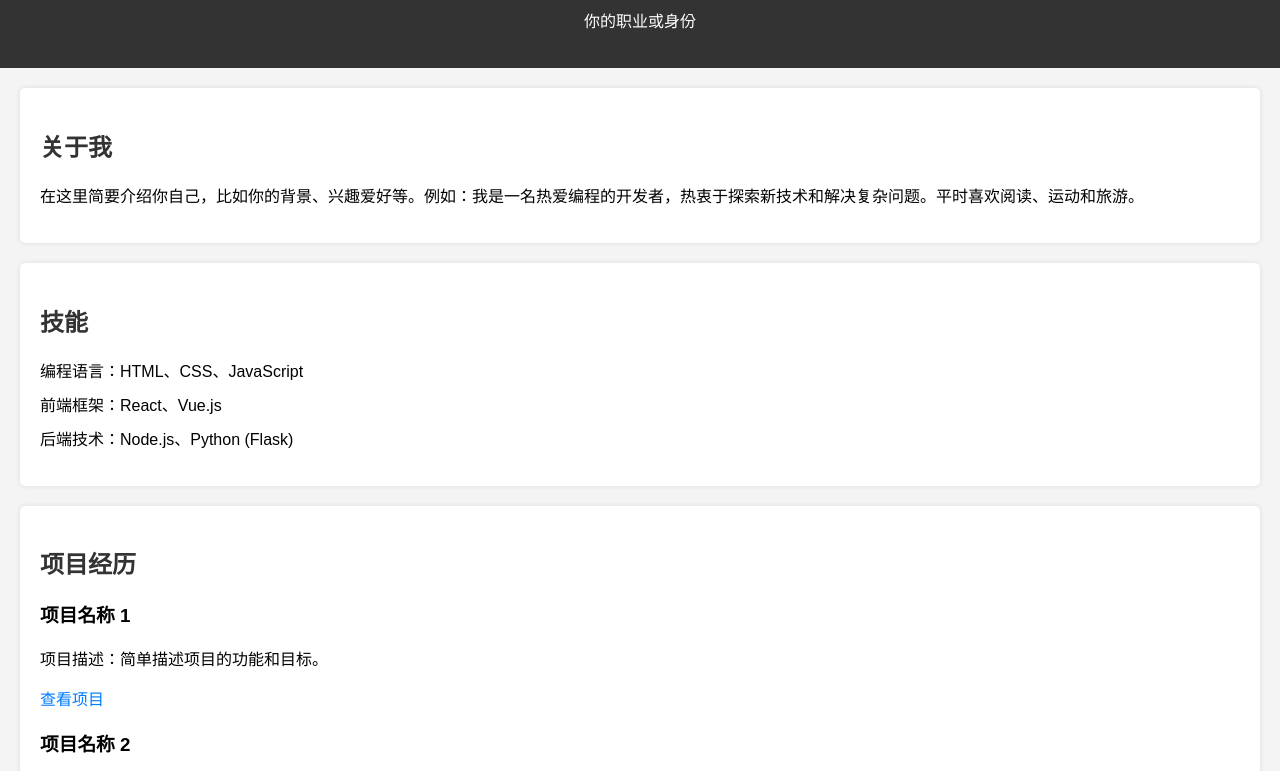
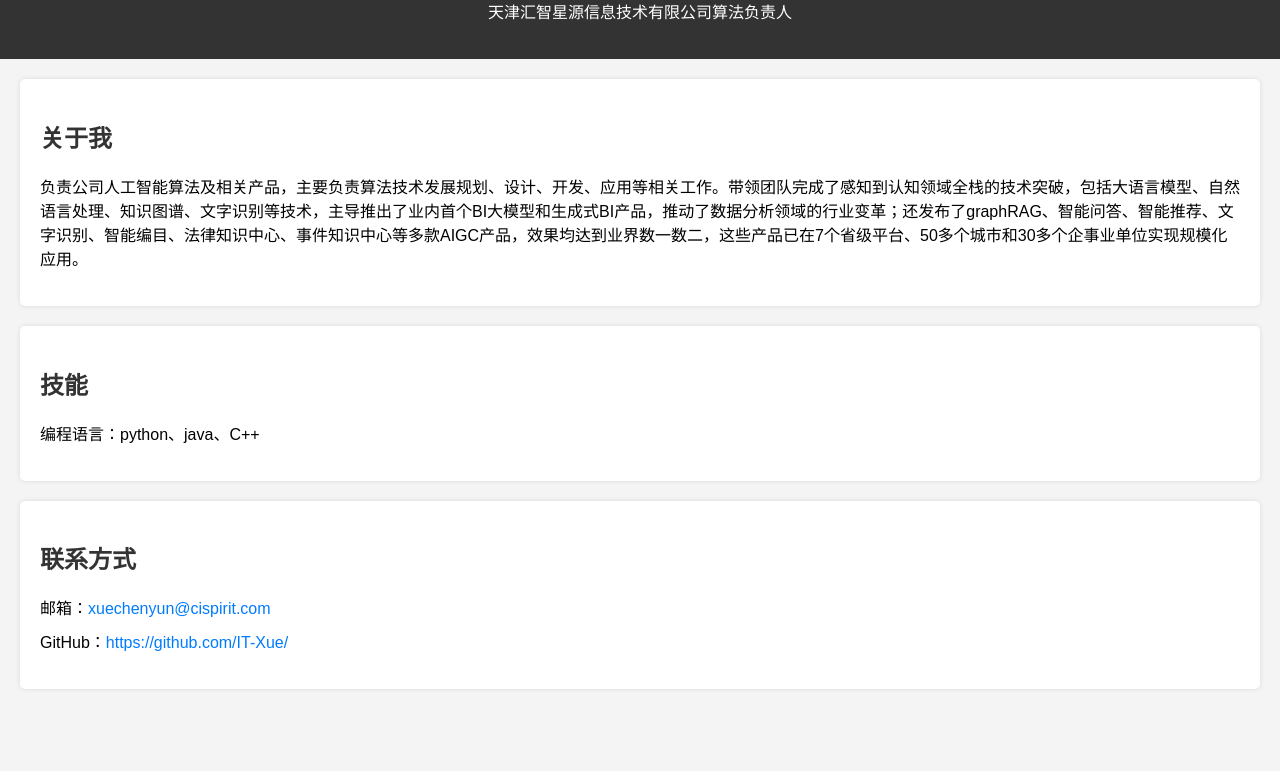
Before and after one commit to IT-Xue/IT-Xue.github.io, a plain HTML site: page index.html in a window 1280 px wide. Shown: the part 101-872 px from the top of the page. After the commit the page ends 810 px from the top, so only its background shows below. Drawn offline with Linux system fonts and the light colour scheme.

Commit message:
Update index.html

```diff
--- a/index.html
+++ b/index.html
@@ -54,26 +54,24 @@
 
 <body>
     <header>
-        <h1>你的名字</h1>
-        <p>你的职业或身份</p>
+        <h1>Chenyun Xue</h1>
+        <p>天津汇智星源信息技术有限公司算法负责人</p>
     </header>
 
     <section id="about">
         <h2>关于我</h2>
-        <p>在这里简要介绍你自己，比如你的背景、兴趣爱好等。例如：我是一名热爱编程的开发者，热衷于探索新技术和解决复杂问题。平时喜欢阅读、运动和旅游。</p>
+        <p>负责公司人工智能算法及相关产品，主要负责算法技术发展规划、设计、开发、应用等相关工作。带领团队完成了感知到认知领域全栈的技术突破，包括大语言模型、自然语言处理、知识图谱、文字识别等技术，主导推出了业内首个BI大模型和生成式BI产品，推动了数据分析领域的行业变革；还发布了graphRAG、智能问答、智能推荐、文字识别、智能编目、法律知识中心、事件知识中心等多款AIGC产品，效果均达到业界数一数二，这些产品已在7个省级平台、50多个城市和30多个企事业单位实现规模化应用。</p>
     </section>
 
     <section id="skills">
         <h2>技能</h2>
         <ul>
-            <li>编程语言：HTML、CSS、JavaScript</li>
-            <li>前端框架：React、Vue.js</li>
-            <li>后端技术：Node.js、Python (Flask)</li>
+            <li>编程语言：python、java、C++</li>
             <!-- 根据实际情况修改或添加技能 -->
         </ul>
     </section>
 
-    <section id="projects">
+    <!-- <section id="projects">
         <h2>项目经历</h2>
         <ul>
             <li>
@@ -87,20 +85,20 @@
                 <p><a href="项目链接">查看项目</a></p>
             </li>
         </ul>
-    </section>
+    </section> -->
 
     <section id="contact">
         <h2>联系方式</h2>
         <ul>
-            <li>邮箱：<a href="mailto:your_email@example.com">your_email@example.com</a></li>
-            <li>GitHub：<a href="https://github.com/your_github_username">github.com/your_github_username</a></li>
+            <li>邮箱：<a href="mailto:xuechenyun@cispirit.com">xuechenyun@cispirit.com</a></li>
+            <li>GitHub：<a href="https://github.com/IT-Xue/">https://github.com/IT-Xue/</a></li>
             <!-- 根据实际情况修改联系方式 -->
         </ul>
     </section>
 
-    <footer>
+    <!-- <footer>
         <p>&copy; 2025 你的名字. 保留所有权利.</p>
-    </footer>
+    </footer> -->
 </body>
 
 </html>
```
